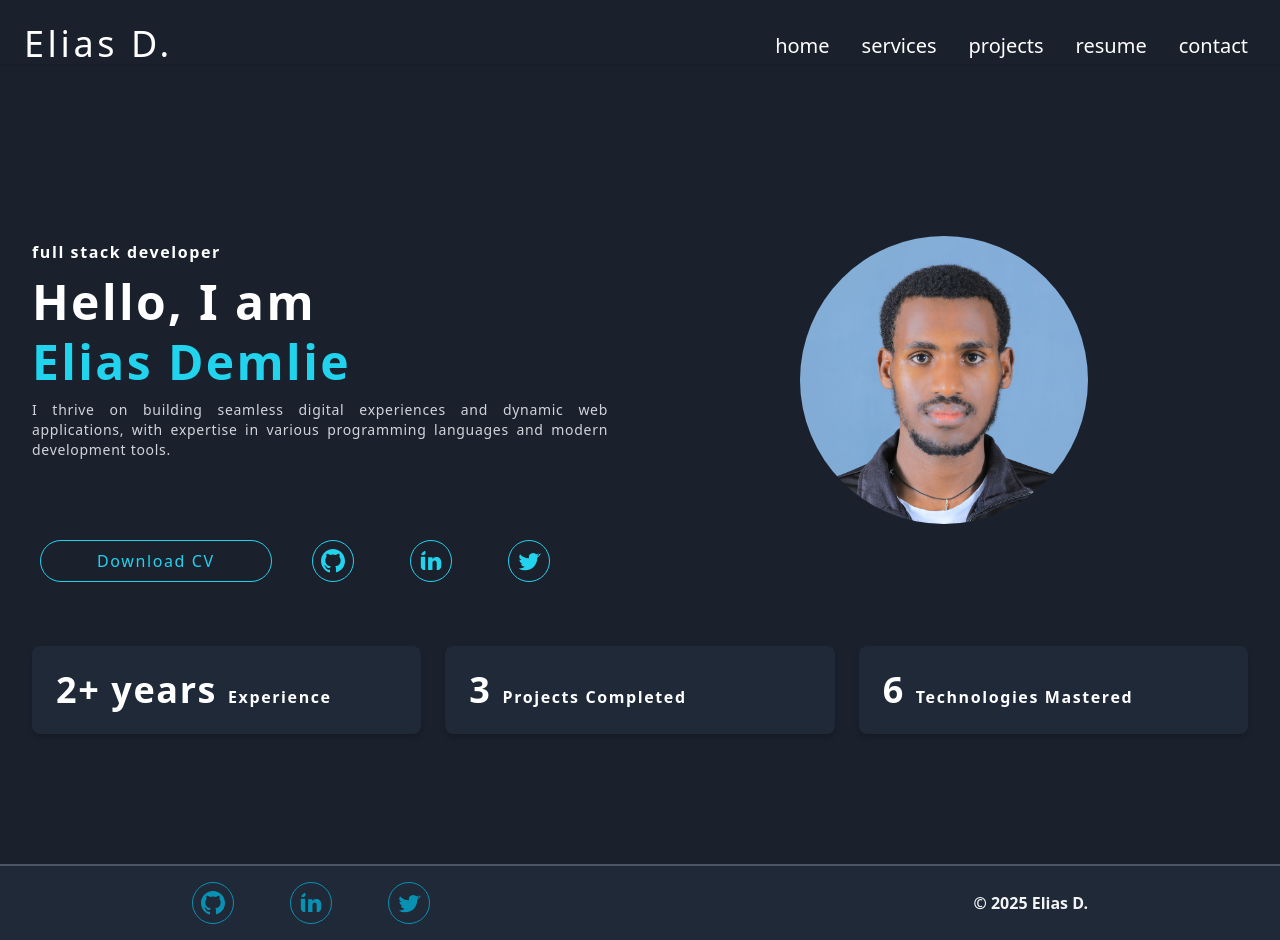
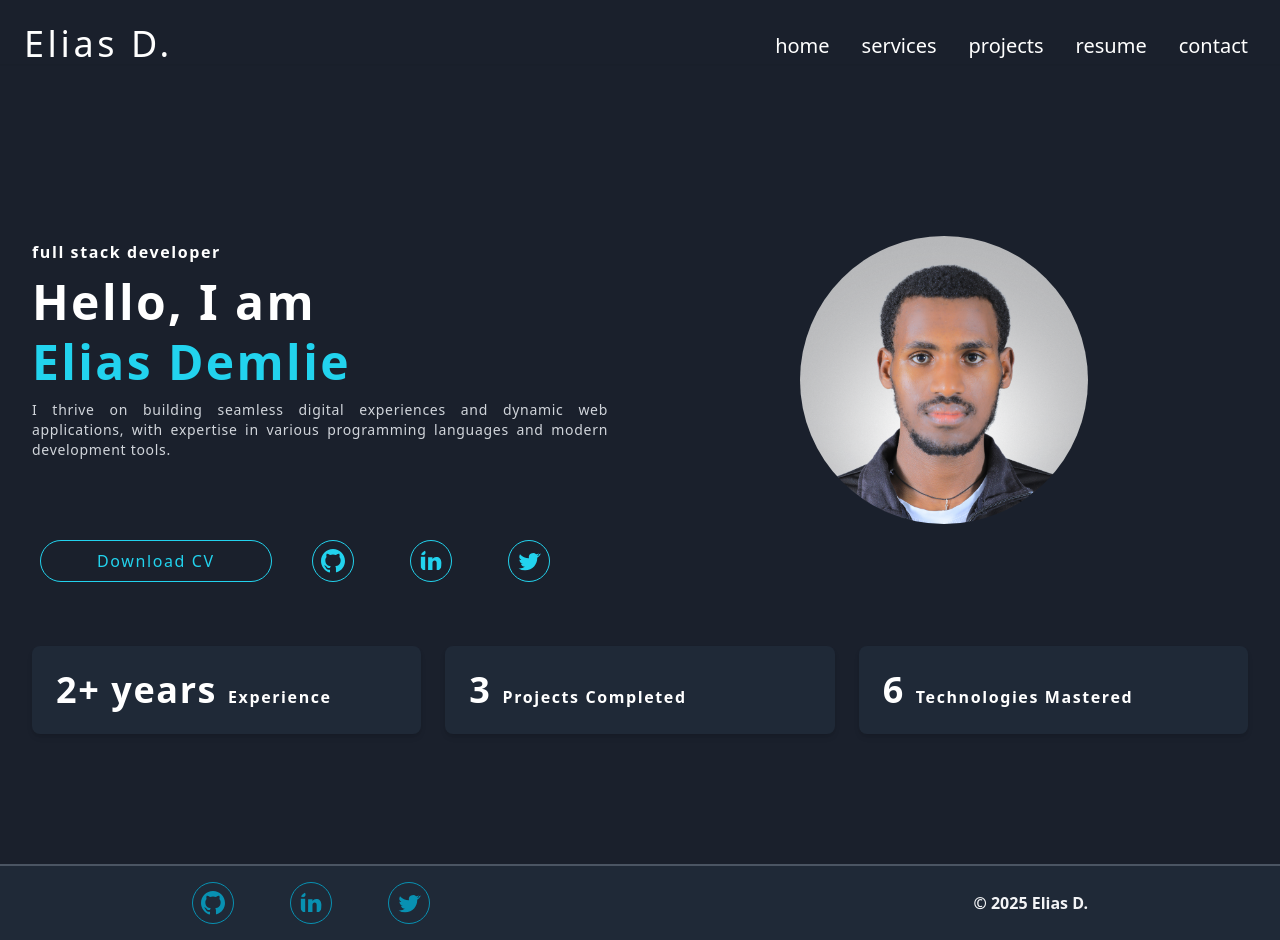
Before and after one commit to EliasDemlie/my-portfolio, a Next.js app: page /hero in a window 1280 px wide. Built offline with nearby package versions, Linux system fonts and the light colour scheme.

Commit message:
update profile

```diff
--- a/app/hero/page.js
+++ b/app/hero/page.js
@@ -25,7 +25,7 @@ export  default function Hero() {
         <div className=" pt-3 flex-shrink-0 lg:w-1/2 flex justify-center">
           <div className="w-72 h-72 rounded-full overflow-hidden">
             <Image
-              src="/images/profile.jpg"
+              src="/images/Elias demlie.png"
               alt="Elias's pic"
               width={300}
               height={300}
```
Also changed, not shown: public/images/Elias demlie.png (added), public/images/profile.jpg (deleted).
